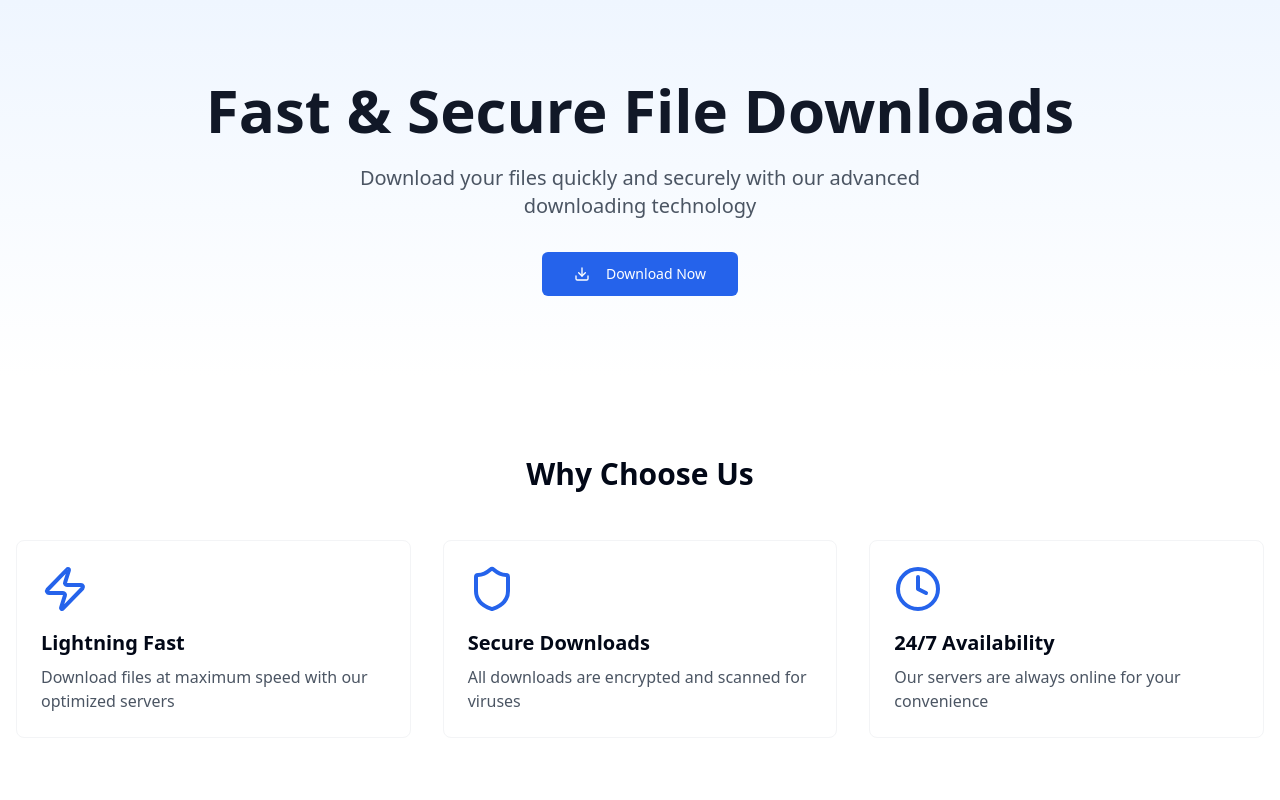
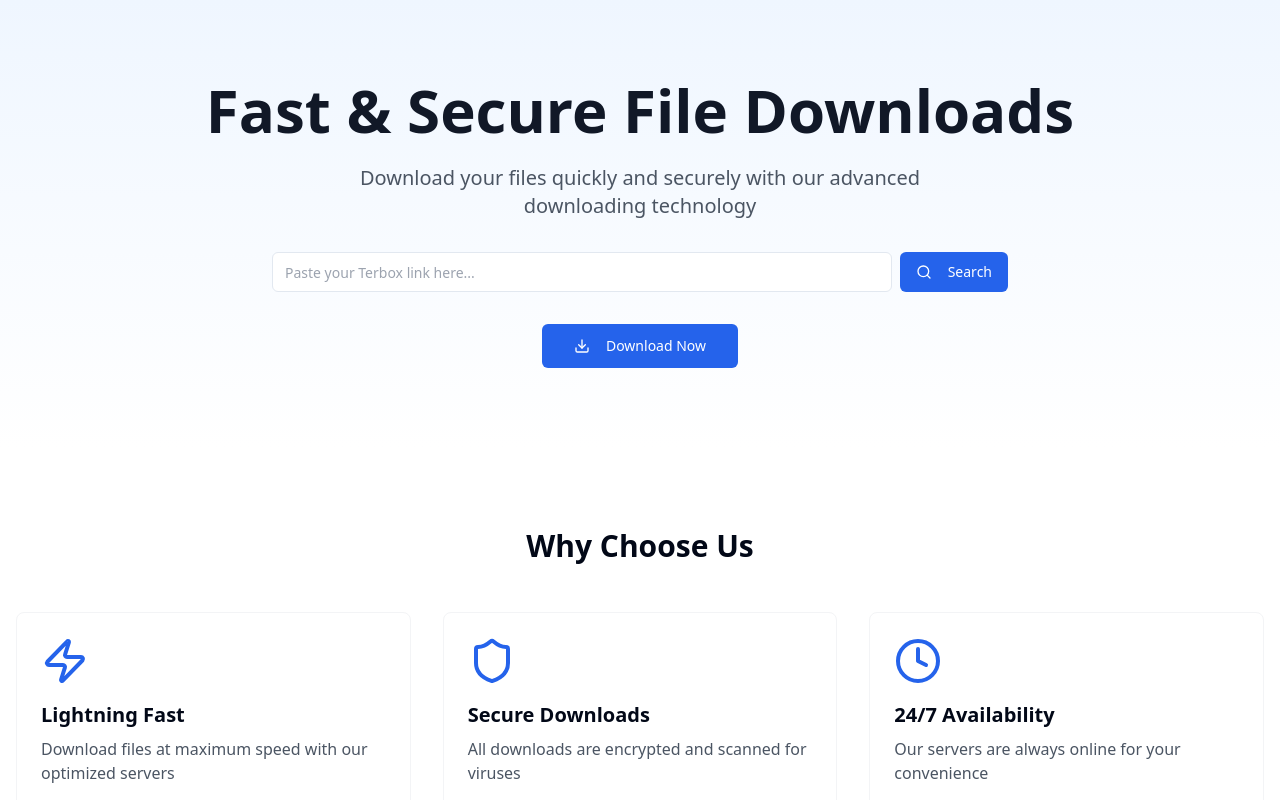
Before and after one commit to FreeCoderrrrrr/filefetcher-portal, a React (Vite) app: page / in a window 1280 px wide. Shown: the top 800 px of the page. Built offline with nearby package versions, Linux system fonts and the light colour scheme.

Commit message:
Add search bar for video links
Implement a search bar that allows users to paste a Terbox link to fetch and display videos.
[skip gpt_engineer]

```diff
--- a/src/components/Hero.tsx
+++ b/src/components/Hero.tsx
@@ -1,5 +1,6 @@
 import { Download } from "lucide-react";
 import { Button } from "@/components/ui/button";
+import { SearchBar } from "./SearchBar";
 
 export const Hero = () => {
   return (
@@ -11,6 +12,9 @@ export const Hero = () => {
         <p className="text-xl text-gray-600 mb-8 max-w-2xl mx-auto animate-fade-up">
           Download your files quickly and securely with our advanced downloading technology
         </p>
+        <div className="mb-8 animate-fade-up">
+          <SearchBar />
+        </div>
         <Button size="lg" className="animate-fade-up">
           <Download className="mr-2 h-5 w-5" />
           Download Now
--- /dev/null
+++ b/src/components/SearchBar.tsx
@@ -0,0 +1,50 @@
+import { Search } from "lucide-react";
+import { useState } from "react";
+import { Button } from "@/components/ui/button";
+import { Input } from "@/components/ui/input";
+import { toast } from "sonner";
+
+export const SearchBar = () => {
+  const [url, setUrl] = useState("");
+  const [isLoading, setIsLoading] = useState(false);
+
+  const handleSubmit = async (e: React.FormEvent) => {
+    e.preventDefault();
+    if (!url.trim()) {
+      toast.error("Please enter a valid Terbox URL");
+      return;
+    }
+
+    setIsLoading(true);
+    try {
+      // Here we'll add the actual video fetching logic later
+      console.log("Fetching video info for:", url);
+      toast.success("Link processed successfully!");
+      // For now just simulate a delay
+      await new Promise(resolve => setTimeout(resolve, 1000));
+    } catch (error) {
+      console.error("Error fetching video:", error);
+      toast.error("Failed to process the link. Please try again.");
+    } finally {
+      setIsLoading(false);
+    }
+  };
+
+  return (
+    <div className="w-full max-w-3xl mx-auto px-4">
+      <form onSubmit={handleSubmit} className="flex gap-2">
+        <Input
+          type="url"
+          placeholder="Paste your Terbox link here..."
+          value={url}
+          onChange={(e) => setUrl(e.target.value)}
+          className="flex-1"
+        />
+        <Button type="submit" disabled={isLoading}>
+          <Search className="mr-2 h-4 w-4" />
+          {isLoading ? "Processing..." : "Search"}
+        </Button>
+      </form>
+    </div>
+  );
+};
```
